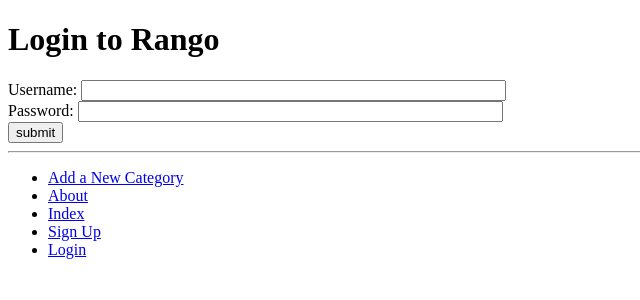
After one commit to FantasticMrFaris/django, a Django app: page /rango/login/ in a window 1280 px wide. The commit adds this page. Shown: the top 300 px of the page, without its empty margins (0-640 px from the left). Run offline with Django 3.2, Linux system fonts and the light colour scheme.

Commit message:
chapter 9 2/3rds done

```diff
--- a/rango/urls.py
+++ b/rango/urls.py
@@ -10,4 +10,5 @@ urlpatterns = [
     path('add_category/', views.add_category, name='add_category'),
     path('category/<slug:category_name_slug>/add_page/', views.add_page, name='add_page'),
     path('register/', views.register, name='register'),
+    path('login/', views.user_login, name='login'),
 ]
--- a/rango/views.py
+++ b/rango/views.py
@@ -3,6 +3,7 @@ from django.http import HttpResponse
 from django.urls import reverse
 from rango.models import Category, Page
 from rango.forms import CategoryForm, PageForm, UserForm, UserProfileForm
+from django.contrib.auth import authenticate, login
 
 def index(request):
     #response = "Rango says hey there partner! <a href='/rango/about/'>About</a>"
@@ -106,3 +107,22 @@ def add_page(request, category_name_slug):
 
     context_dict = {'form': form, 'category': category}
     return render(request, 'rango/add_page.html', context=context_dict)
+
+def user_login(request):
+    if request.method == 'POST':
+        username = request.POST.get('username')
+        password = request.POST.get('password')
+
+        user = authenticate(username=username, password=password)
+
+        if user:
+            if user.is_active:
+                login(request, user)
+                return redirect(reverse('rango:index'))
+            else:
+                return HttpResponse("Your Rango account is disabled.")
+        else:
+            print(f"Invalid login details: {username}, {password}")
+            return HttpResponse("Invalid login details supplied.")
+    else:
+        return render(request, 'rango/login.html')
--- a/templates/rango/base.html
+++ b/templates/rango/base.html
@@ -23,6 +23,7 @@
                 <li><a href="{% url 'rango:about' %}">About</a></li>
                 <li><a href="{% url 'rango:index' %}">Index</a></li>
                 <li><a href="{% url 'rango:register' %}">Sign Up</a></li>
+                <li><a href="{% url 'rango:login' %}">Login</a></li>
             </ul>
         </div>
     </body>
--- /dev/null
+++ b/templates/rango/login.html
@@ -0,0 +1,18 @@
+{% extends 'rango/base.html' %}
+{% load staticfiles %}
+
+{% block title_block %}
+    Login
+{% endblock %}
+
+{% block body_block %}
+<h1>Login to Rango</h1>
+<form id="login_form" method="post" action="{% url 'rango:login' %}">
+    {% csrf_token %}
+    Username: <input type="text" name="username" value="" size="50" />
+    <br />
+    Password: <input type="password" name="password" value="" size="50" />
+    <br />
+    <input type="submit" value="submit" />
+</form>
+{% endblock %}
```
Also changed, not shown: templates/rango/index.html (+9 -1 lines).
